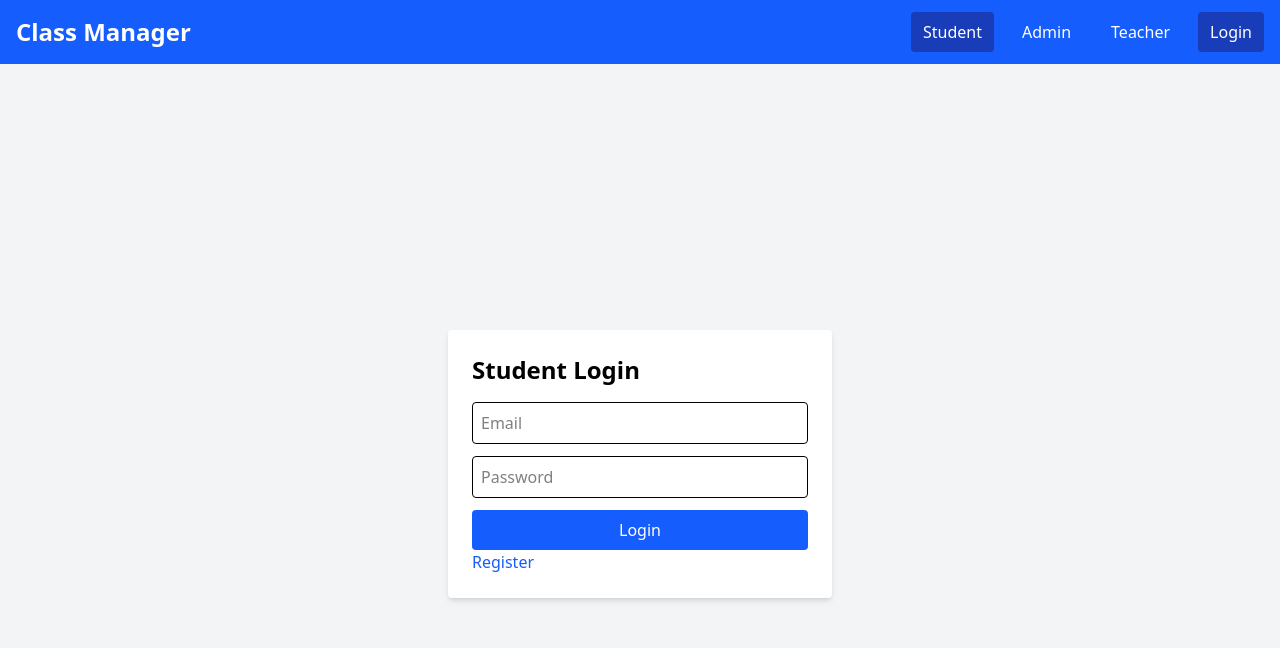
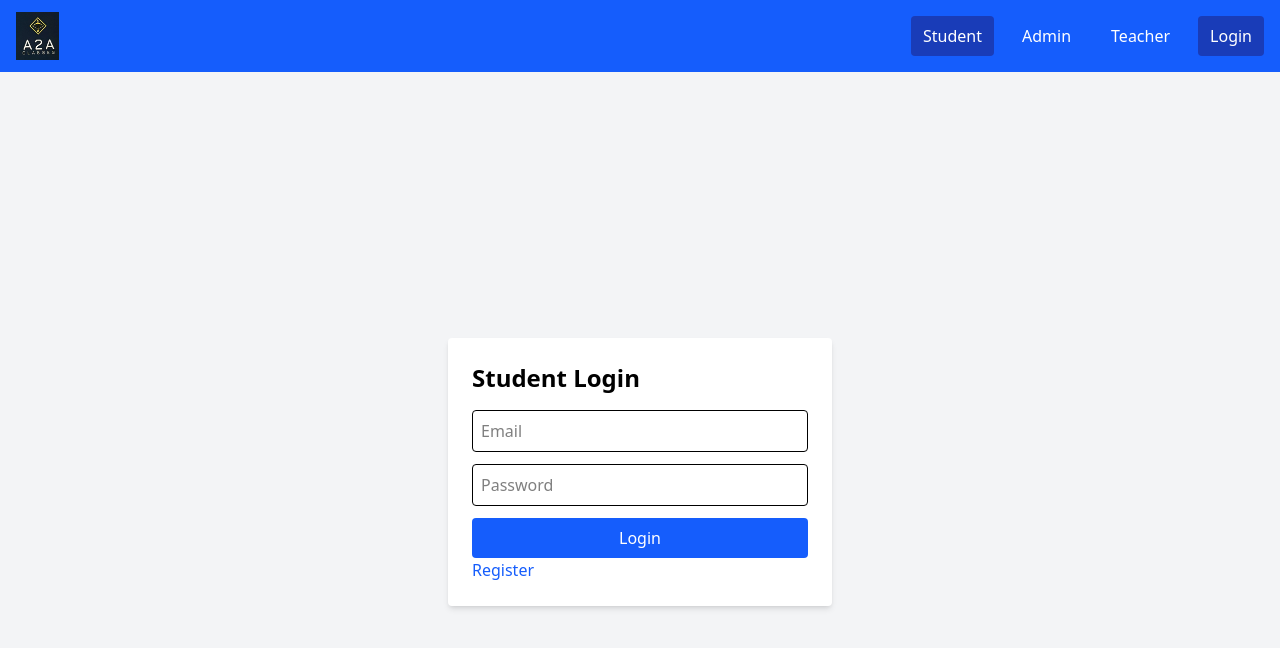
Before and after one commit to ivikasyadav/A2A-Classes, a React (Vite) app in the folder cliend/: page / in a window 1280 px wide. Shown: the top 648 px of the page. Built offline with nearby package versions, Linux system fonts and the light colour scheme; no server answers.

Commit message:
Change logo

```diff
--- a/cliend/src/component/Navbar.jsx
+++ b/cliend/src/component/Navbar.jsx
@@ -1,6 +1,8 @@
 // src/components/Navbar.jsx
 import { NavLink, useNavigate } from 'react-router-dom';
 import { useAuth } from '../context/AuthContext';
+import logo from '../assets/logo.jpg';
+import logo1 from '../assets/logo1.jpg';
 
 const Navbar = () => {
     const { authData, logout } = useAuth();
@@ -22,7 +24,7 @@ const Navbar = () => {
             <div className="max-w-7xl mx-auto px-4 py-3 flex items-center justify-between">
                 <div className="text-2xl font-bold">
                     <NavLink to="/" className="hover:text-gray-200">
-                        Class Manager
+                        <img src={logo1} alt="" className='h-12'/>
                     </NavLink>
                 </div>
 
--- a/cliend/src/sunnavbar/AdminSubNavbar.jsx
+++ b/cliend/src/sunnavbar/AdminSubNavbar.jsx
@@ -1,6 +1,7 @@
 // src/components/Navbar.jsx
 import { NavLink, useNavigate } from 'react-router-dom';
 import { useAuth } from '../context/AuthContext';
+import logo1 from '../assets/logo1.jpg';
 
 const AdminSubNavbar = () => {
     const { authData, logout } = useAuth();
@@ -32,7 +33,7 @@ const AdminSubNavbar = () => {
             <div className="max-w-7xl mx-auto px-4 py-3 flex items-center justify-between">
                 <div className="text-2xl font-bold">
                     <NavLink to="/" className="hover:text-gray-200">
-                        Class Manager
+                        <img src={logo1} alt="" className='h-12'/>
                     </NavLink>
                 </div>
 
--- a/cliend/src/sunnavbar/StudentSubNavBar.jsx
+++ b/cliend/src/sunnavbar/StudentSubNavBar.jsx
@@ -1,6 +1,7 @@
 // src/components/Navbar.jsx
 import { NavLink, useNavigate } from 'react-router-dom';
 import { useAuth } from '../context/AuthContext';
+import logo1 from '../assets/logo1.jpg';
 
 const StudentSubNavBar = () => {
     const { authData, logout } = useAuth();
@@ -29,7 +30,7 @@ const StudentSubNavBar = () => {
             <div className="max-w-7xl mx-auto px-4 py-3 flex items-center justify-between">
                 <div className="text-2xl font-bold">
                     <NavLink to="/" className="hover:text-gray-200">
-                        Class Manager
+                          <img src={logo1} alt="" className='h-12'/>
                     </NavLink>
                 </div>
 
--- a/cliend/src/sunnavbar/TeacherSubNavBar.jsx
+++ b/cliend/src/sunnavbar/TeacherSubNavBar.jsx
@@ -1,6 +1,7 @@
 // src/components/Navbar.jsx
 import { NavLink, useNavigate } from 'react-router-dom';
 import { useAuth } from '../context/AuthContext';
+import logo1 from '../assets/logo1.jpg';
 
 const TeacherSubNavBar = () => {
     const { authData, logout } = useAuth();
@@ -31,7 +32,7 @@ const TeacherSubNavBar = () => {
             <div className="max-w-7xl mx-auto px-4 py-3 flex items-center justify-between">
                 <div className="text-2xl font-bold">
                     <NavLink to="/" className="hover:text-gray-200">
-                        Class Manager
+                       <img src={logo1} alt="" className='h-12'/>
                     </NavLink>
                 </div>
 
```
Also changed, not shown: cliend/src/assets/logo.jpg (added), cliend/src/assets/logo1.jpg (added).
